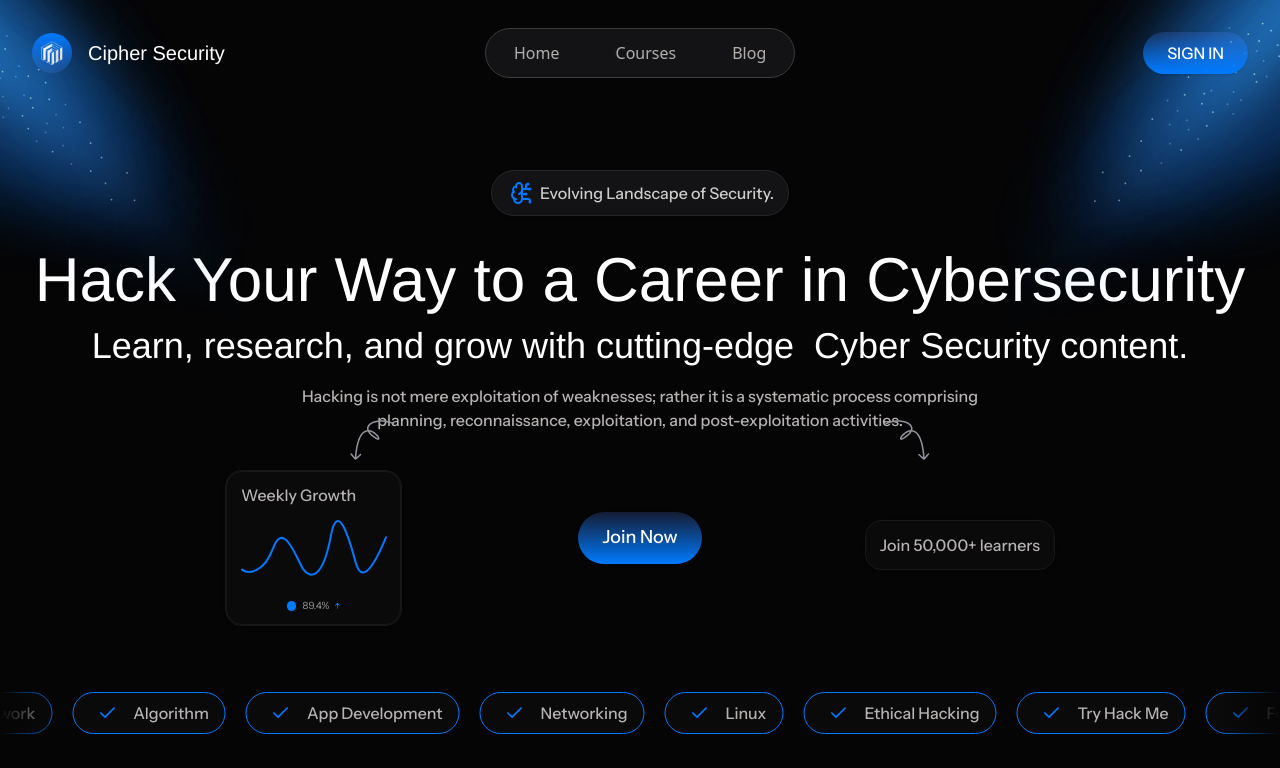
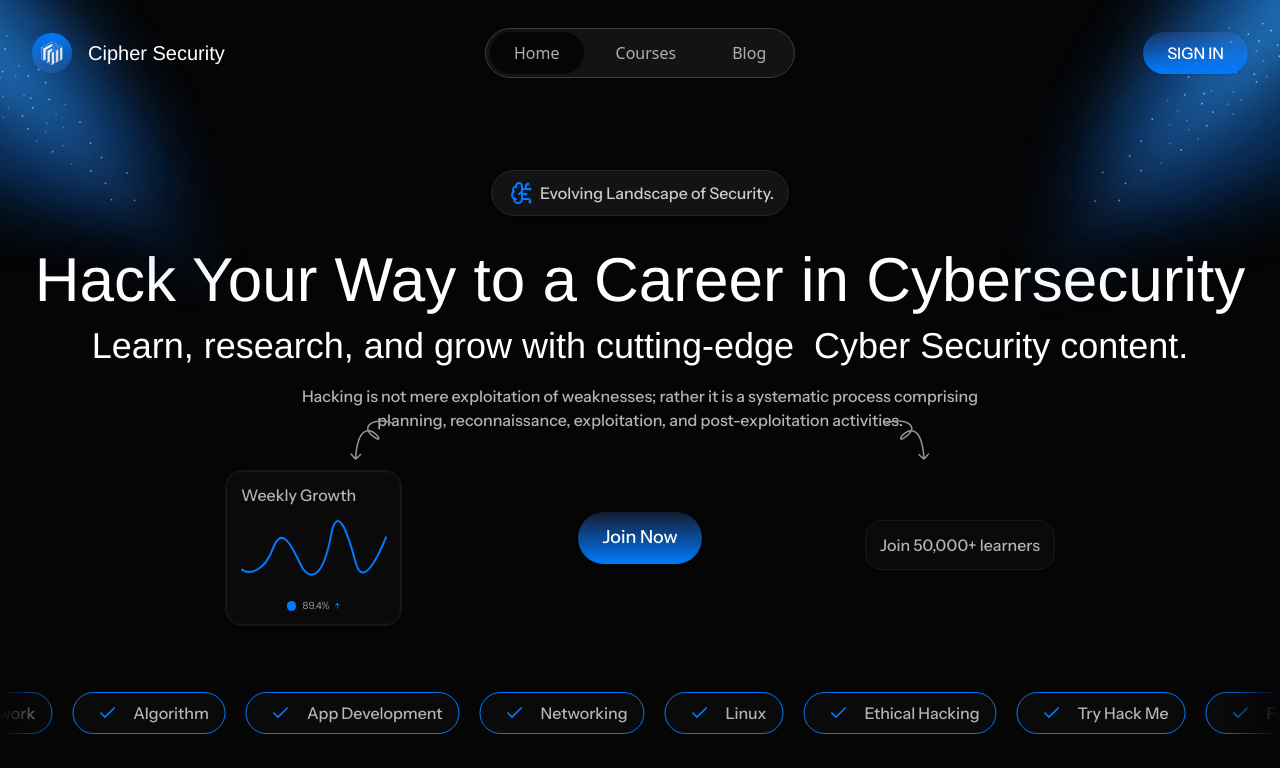
Before and after one commit to thanosdrome/CiphersSecurity, a React (Vite) app: page / in a window 1280 px wide. Shown: the top 768 px of the page. Built offline with nearby package versions, Linux system fonts and the light colour scheme; a web font is replaced by a local one.

Commit message:
home url fix

```diff
--- a/src/NavBar/NavBar.tsx
+++ b/src/NavBar/NavBar.tsx
@@ -1,4 +1,3 @@
-import React from "react";
 import { Tabs, TabsList } from "../components/ui/tabs";
 import {NavLink} from "react-router-dom";
 export const NavBar = (): JSX.Element => {
@@ -15,7 +14,8 @@ export const NavBar = (): JSX.Element => {
         {navItems.map((item) => (
             <NavLink
             key={item.id}
-          to={`/${item.id}`}
+            to={item.id === "home" ? "/" : `/${item.id}`}
+            end={item.id === "home"}
             className={({ isActive }) =>
               `inline-flex items-center justify-center px-6 py-2.5 rounded-[100px] text-gray-70 text-base
               ${isActive ? "bg-[var(--dark-02)]" : "bg-transparent"}
```
Lines whose indentation alone changed are shown as unchanged.
